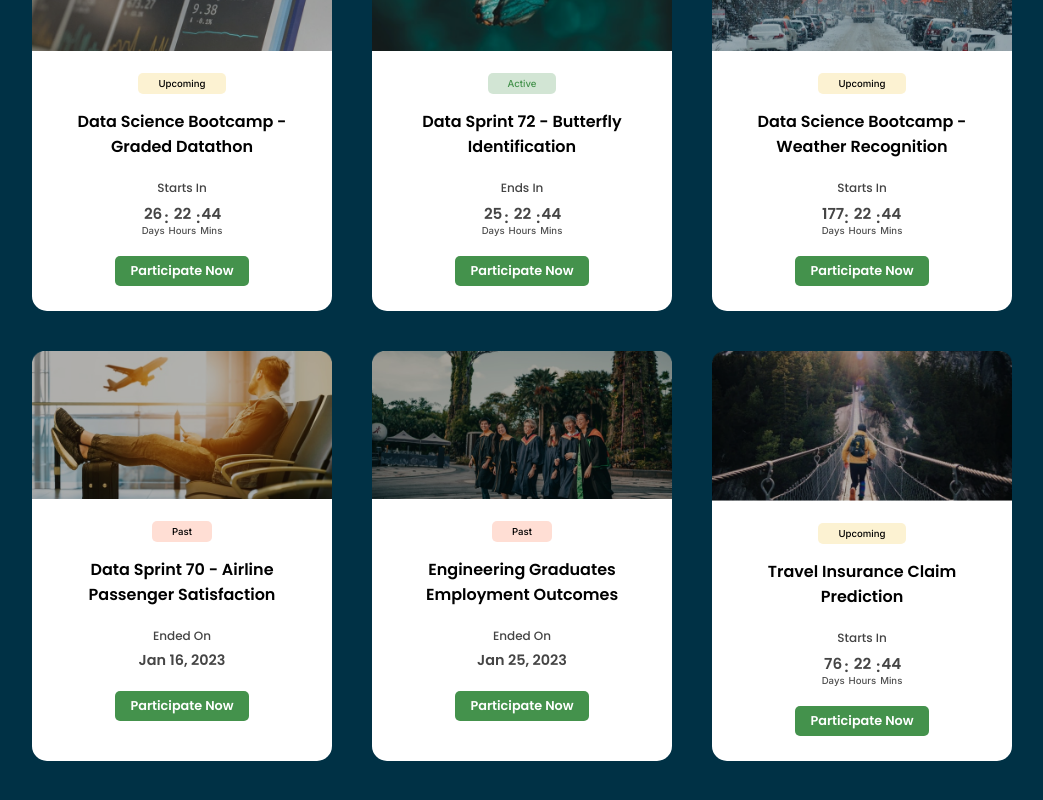
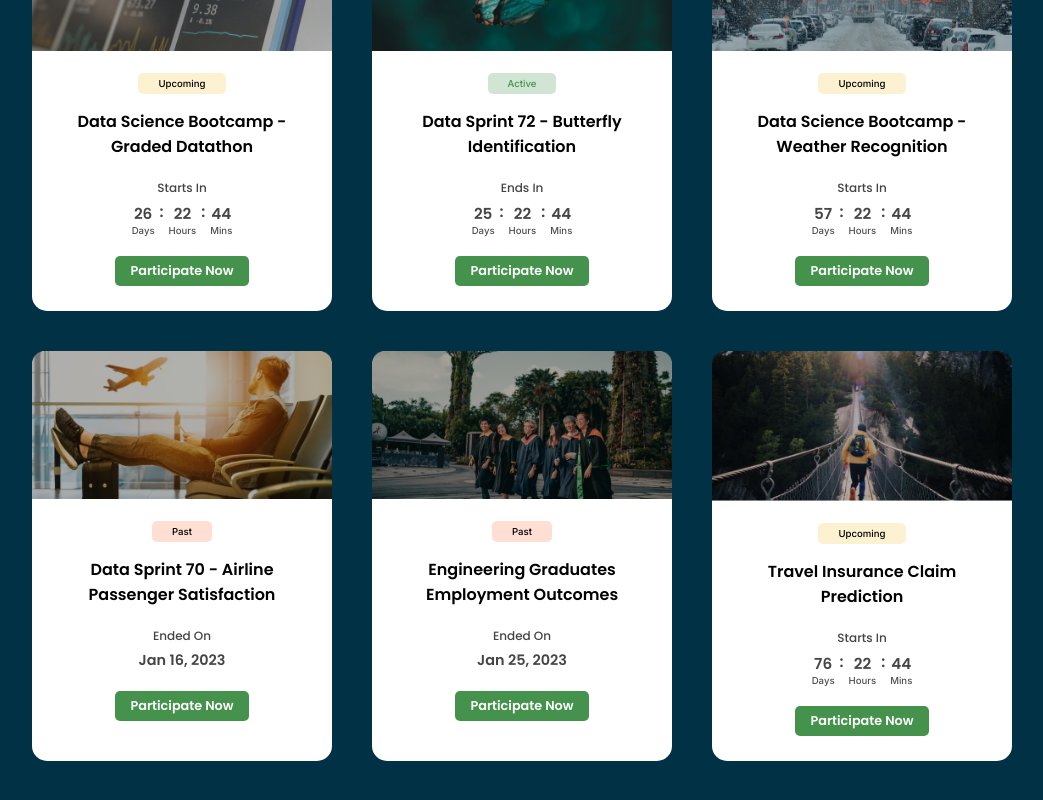
Before and after one commit to manishguhe301/hack-a-thon, a React (Create React App) app: page / in a window 1280 px wide. Shown: the part 2206-3006 px from the top of the page, without its empty margins (118-1161 px from the left). Built offline with nearby package versions, Linux system fonts and the light colour scheme.

Commit message:
minor styles fixes

```diff
--- a/src/components/ChallengeCard/ChallengeCard.js
+++ b/src/components/ChallengeCard/ChallengeCard.js
@@ -16,6 +16,7 @@ import {
   Colon,
   Counter,
   CounterLabel,
+  CounterWrapper,
   DateText,
   ParticipateButton,
   StartOrEndStatus,
@@ -128,7 +129,7 @@ const ChallengeCard = ({ data, id }) => {
 
           <TimerOrDate>
             {currentStatus === 'active' || currentStatus === 'upcoming' ? (
-              <div style={{ display: 'flex', alignItems: 'center' }}>
+              <CounterWrapper>
                 <Counter>
                   <span>{timeLeft.days}</span>
                   <CounterLabel>Days</CounterLabel>
@@ -143,7 +144,7 @@ const ChallengeCard = ({ data, id }) => {
                   <span>{timeLeft.mins}</span>
                   <CounterLabel>Mins</CounterLabel>
                 </Counter>
-              </div>
+              </CounterWrapper>
             ) : (
               <DateText>{formatDate(data?.endDate)}</DateText>
             )}
--- a/src/components/ChallengeCard/challengeCardStyles.js
+++ b/src/components/ChallengeCard/challengeCardStyles.js
@@ -71,6 +71,12 @@ export const TimerOrDate = styled.div`
   margin-bottom: 20px;
 `;
 
+export const CounterWrapper = styled.div`
+  display: flex;
+  align-items: start;
+  gap: 5px;
+`;
+
 export const Counter = styled.span`
   display: flex;
   flex-direction: column;
--- a/src/utils/data.json
+++ b/src/utils/data.json
@@ -24,8 +24,8 @@
   {
     "id": 2,
     "name": "Data Science Bootcamp - Weather Recognition",
-    "startDate": "01/Mar/2025, 10:00:am",
-    "endDate": "10/Mar/2025, 10:00:am",
+    "startDate": "01/Nov/2024, 10:00:am",
+    "endDate": "10/Nov/2024, 10:00:am",
     "status": "upcoming",
     "tagLine": "Enhance your skills with practical weather recognition tasks.",
     "description": "Join this bootcamp to work on weather recognition tasks. You'll engage with real data to build models that classify different weather conditions, honing your data science skills through practical applications.",
```
